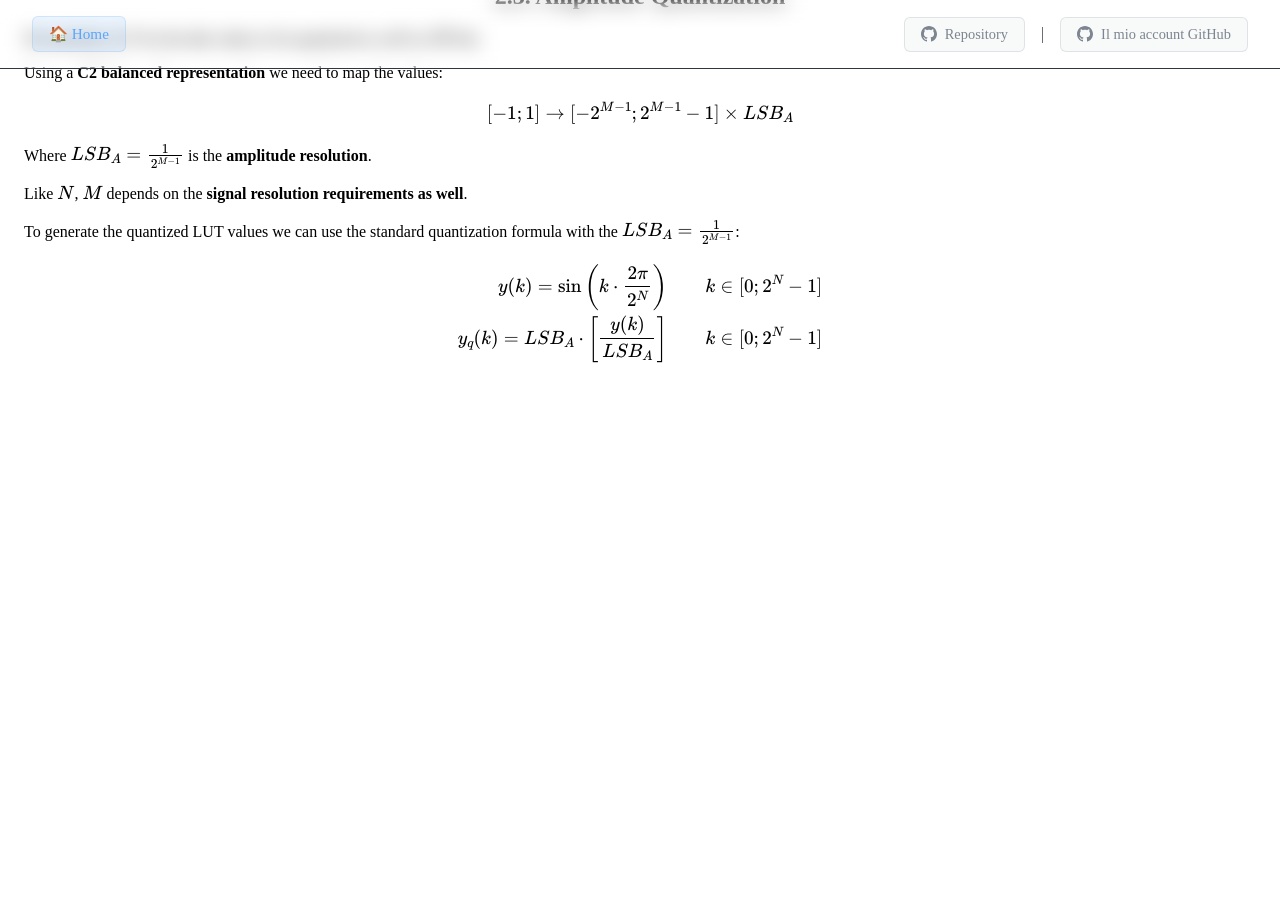
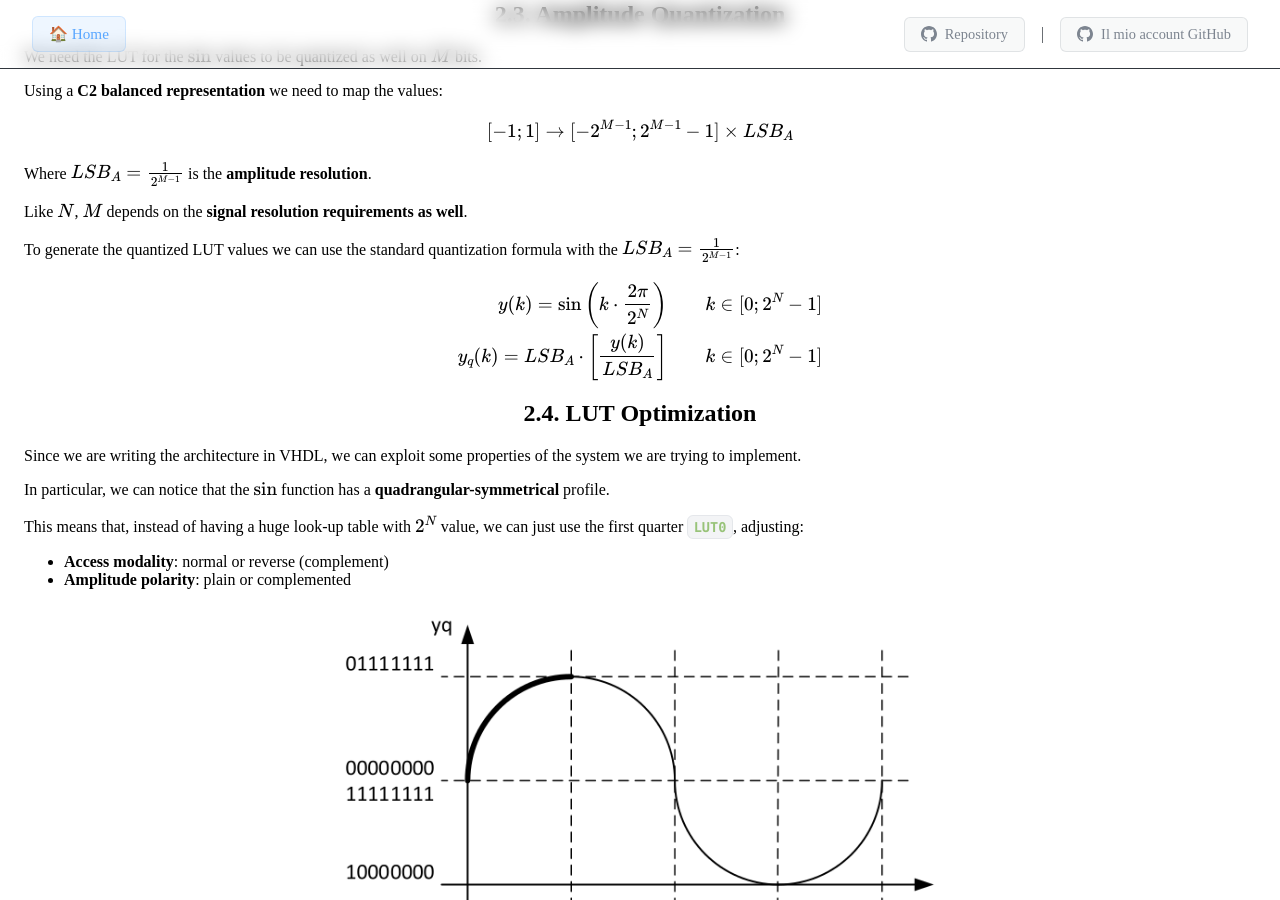
Before and after one commit to Gabriele-D-Cambria/Notes-for-Electronics-and-Communications-Systems-2026-2027, a Jekyll site: the page built from lab/Direct Digital Frequency Synthesizer.md, in a window 1280 px wide and 900 px high, scrolled down 1379 px. Built offline with Jekyll 4.4.1, drawn with Linux system fonts in a browser that asks for light colours; nearby versions of some CDN libraries; our own code applies the rules of GitHub Pages for plain Markdown files; before the commit the page ends 1784 px from its top, so only the background shows below that; some of the changed text lies outside the part shown.

Commit message:
Lab - DDFS optimized

```diff
--- a/lab/Direct Digital Frequency Synthesizer.md
+++ b/lab/Direct Digital Frequency Synthesizer.md
@@ -11,6 +11,7 @@ title: Direct Digital Frequency Synthesizer
   - [2.1. System Description](#21-system-description)
   - [2.2. Frequency Quantization](#22-frequency-quantization)
   - [2.3. Amplitude Quantization](#23-amplitude-quantization)
+  - [2.4. LUT Optimization](#24-lut-optimization)
   <!--toc:end-->
 
 # 2. Direct Digital Frequency Synthesizer
@@ -99,3 +100,20 @@ $$
   y_q(k) = LSB_A \cdot \left[\frac{y(k)}{LSB_A}\right] && k \in [0; 2^N - 1]
 \end{align*}
 $$
+
+## 2.4. LUT Optimization
+
+Since we are writing the architecture in VHDL, we can exploit some properties
+of the system we are trying to implement.
+
+In particular, we can notice that the $\sin$ function has a **quadrangular-symmetrical**
+profile.
+
+This means that, instead of having a huge look-up table with $2^N$ value, we can
+just use the first quarter `LUT0`, adjusting:
+
+- **Access modality**: normal or reverse (complement)
+- **Amplitude polarity**: plain or complemented
+
+<img class="" src="./images/DDFS/LUT-optimization.png"
+      alt="LUT Optimization">
```
Also changed, not shown: lab/images/DDFS/LUT-optimization.png (added).
